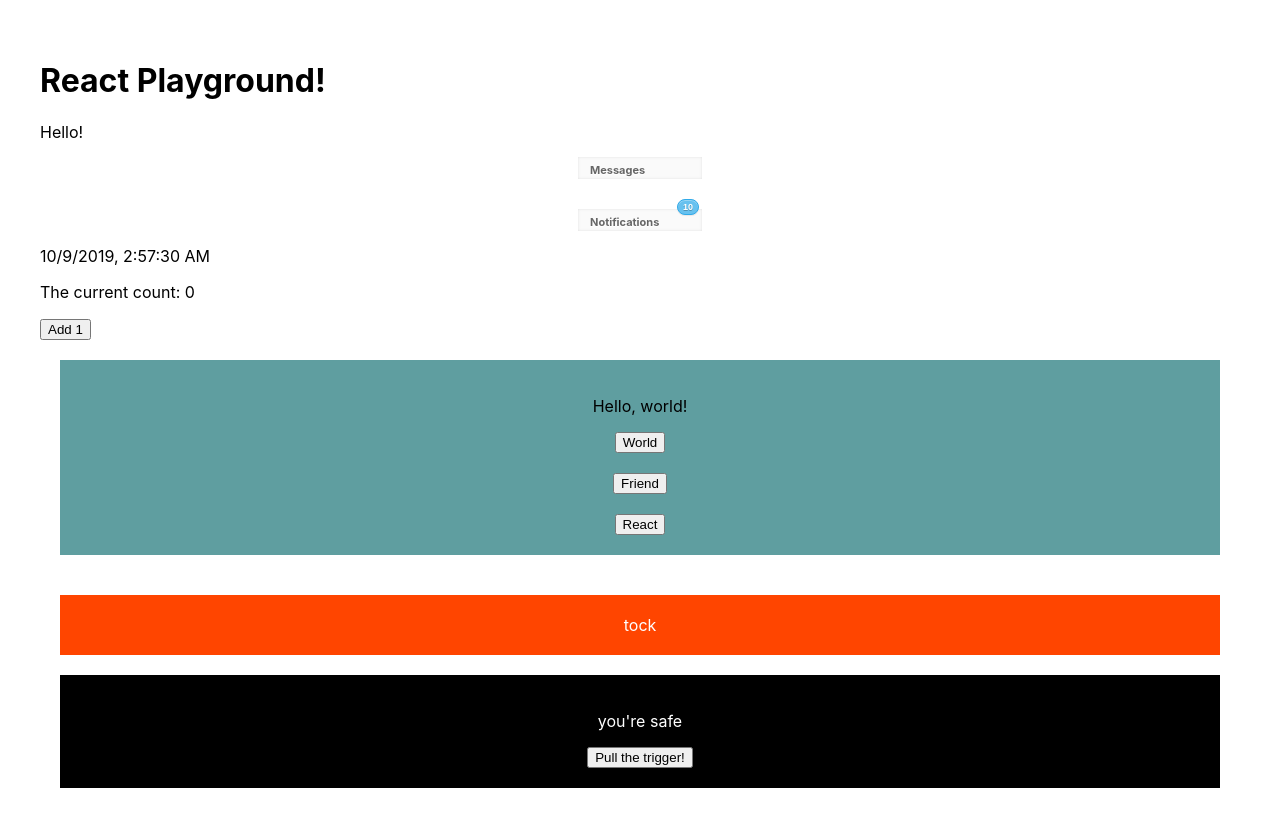
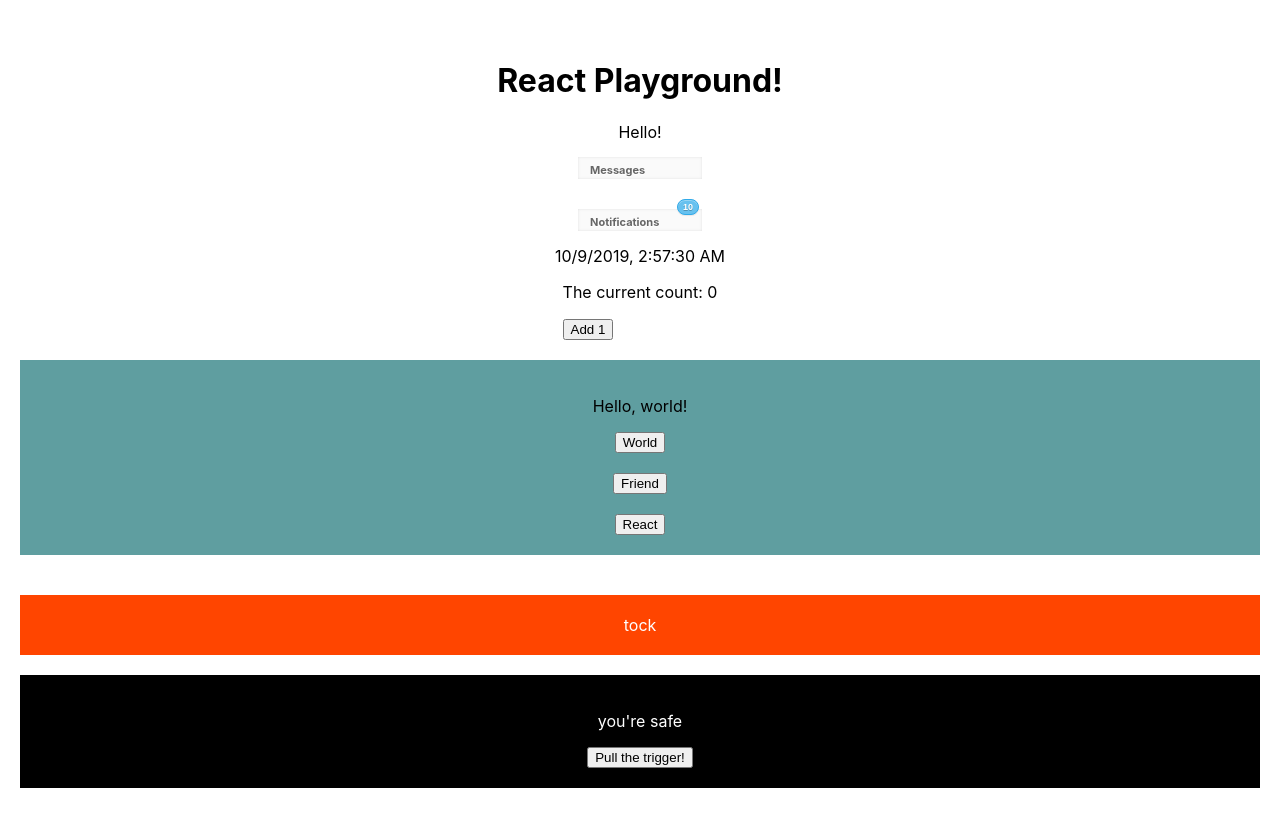
Before and after one commit to rcmartinez54/react-playground, a React (Create React App) app: page / in a window 1280 px wide. Built offline with nearby package versions, Linux system fonts and the light colour scheme.

Commit message:
gave new components a set width of 100%

```diff
--- a/src/App.css
+++ b/src/App.css
@@ -1,8 +1,15 @@
 .App {
     display: flex;
     flex-direction: column;
+    align-items: center;
     margin: 40px;
     min-height: calc(100vh - 80px);
+}
+
+.HelloWorld,
+.CountdownBomb,
+.RouletteGun {
+    width: 100%;
 }
 
 .HelloWorld {
```
